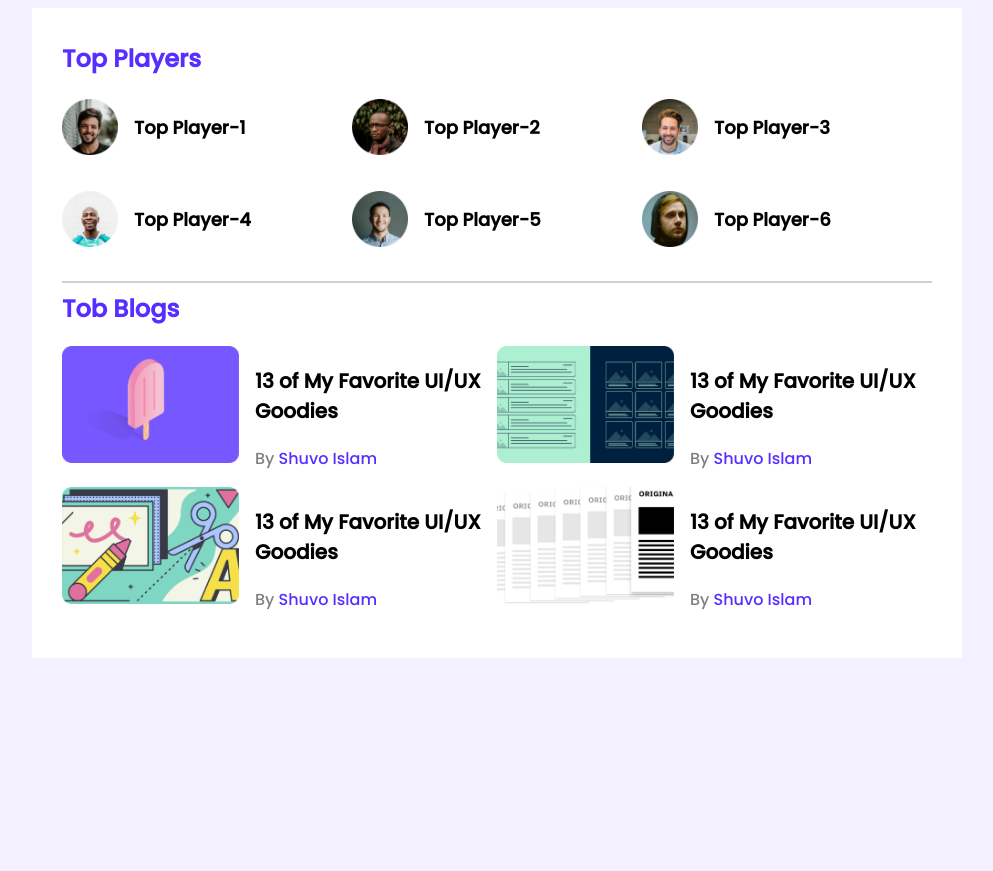
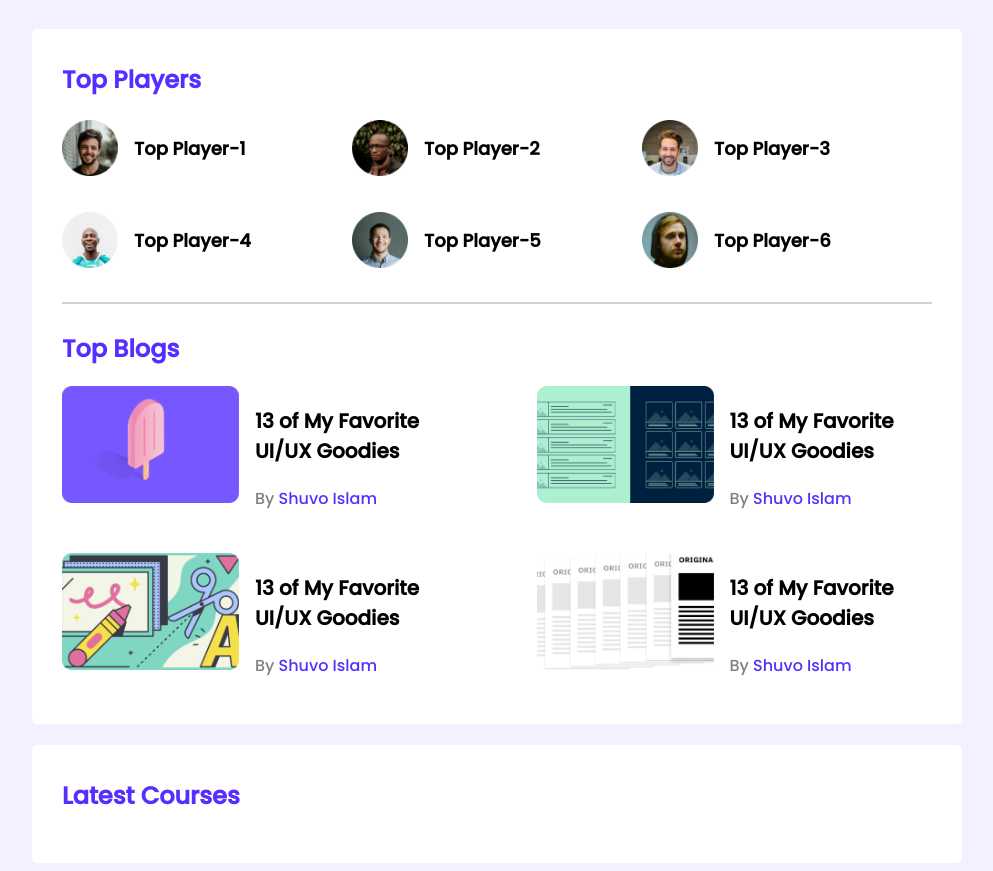
Before and after one commit to suvoislam123/leader-board-css3, a plain HTML site: page index.html in a window 1280 px wide. Shown: the whole page, without its empty margins (143-1136 px from the left). Before the commit the page ends 800 px from the top, so only its background shows below. Drawn offline with Linux system fonts and the light colour scheme.

Commit message:
second commit

```diff
--- a/index.html
+++ b/index.html
@@ -49,7 +49,7 @@
             </div>
             <hr>
             <div class="top-blog">
-                <h2 class="section-title">Tob Blogs</h2>
+                <h2 class="section-title">Top Blogs</h2>
                 <div class="blogs">
                     <article class="blog">
                         <div class="thumbnail">
@@ -104,6 +104,9 @@
             </div>
             <!-- top player and top blog ends -->
         </section>
+        <section class="container">
+            <h2 class="section-title">Latest Courses</h2>
+        </section>
     </main>
 
 </body>
--- a/styles/style.css
+++ b/styles/style.css
@@ -10,7 +10,9 @@ body {
 
 main {
     display: flex;
-    justify-content: center;
+    flex-direction: column;
+    /* justify-content: center; */
+    align-items: center;
 }
 
 .section-title {
@@ -26,11 +28,14 @@ main {
     background-color: #FFFFFF;
     width: 870px;
     padding: 30px;
+    margin-top: 21px;
+    border-radius: 5px;
 
 }
 
 hr {
     border: 1px solid #D1D1D1;
+    margin-bottom: 27px;
 }
 
 /* top player style */
@@ -67,6 +72,8 @@ top blog style
 .blogs {
     display: grid;
     grid-template-columns: repeat(2, 1fr);
+    grid-row-gap: 26px;
+    grid-column-gap: 79px;
 }
 
 .blog {
```
